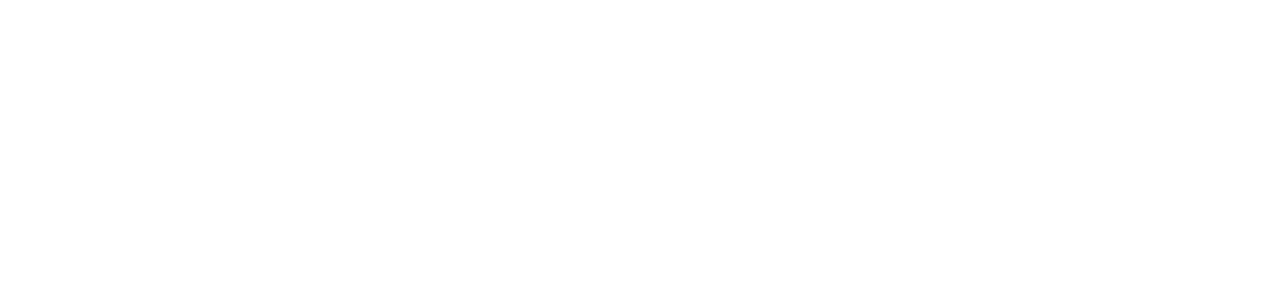
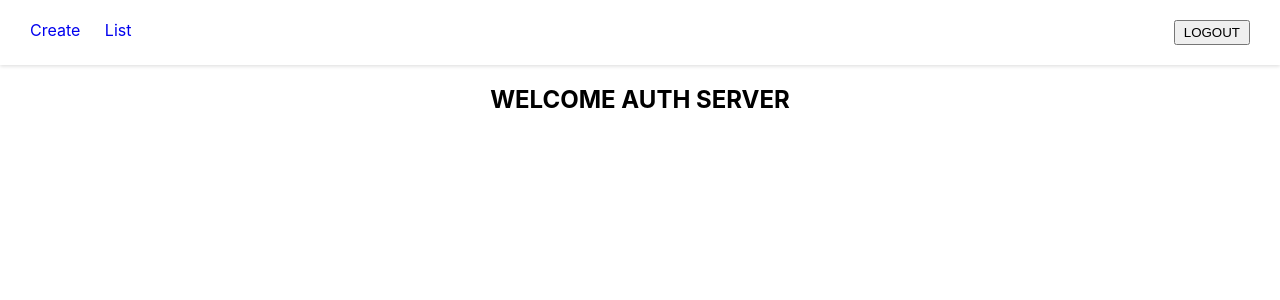
Before and after one commit to NaimuddinSaifi/auth-server-frontend, a React (Create React App) app: page / in a window 1280 px wide. Before the commit this address had no page. Shown: the top 300 px of the page. Built offline with nearby package versions, Linux system fonts and the light colour scheme; sample sign-in values are in the browser's storage.

Commit message:
ADD normal login

```diff
--- a/src/App.css
+++ b/src/App.css
@@ -95,3 +95,25 @@
 .box{
   box-shadow: 0 1.6px 3.6px 0 rgba(0,0,0,0.13),0 0.3px 0.9px 0 rgba(0,0,0,0.11);
 }
+.navbar-card{
+  box-shadow: 0 1.6px 3.6px 0 rgba(0,0,0,0.13),0 0.3px 0.9px 0 rgba(0,0,0,0.11);
+  padding: 20px 20px;
+  display: flex;
+  justify-content: space-between;
+}
+.links{
+  text-decoration: none;
+  padding: 10px;
+}
+.links:hover{
+  color: red;
+}
+.pd-10{
+  padding: 3px 8px;
+}
+.text-center{
+  text-align: center;
+}
+.mt-3{
+  margin-top: 10px!important;
+}
--- a/src/App.js
+++ b/src/App.js
@@ -1,13 +1,14 @@
 import './App.css';
+import 'react-toastify/dist/ReactToastify.css';
 import { BrowserRouter as Router, Route, Routes } from 'react-router-dom';
+import { ToastContainer } from 'react-toastify';
 import LoginAuthServer from './pages/LoginAuthServer';
 import ConsentScreen from './pages/ConsentScreen';
 import CreateCred from './pages/CreateCred';
 import GetCred from './pages/GetCred';
 import EditCred from './pages/EditCred';
 import SignupAuthServer from './pages/SignupAuthServer';
-import { ToastContainer } from 'react-toastify';
-import 'react-toastify/dist/ReactToastify.css';
+import Home from './pages/Home';
 
 function App() {
   return (<>
@@ -18,6 +19,7 @@
         <Route exact path="/oauth/register" element={<SignupAuthServer />} />
         <Route exact path="/oauth/consent" element={<ConsentScreen />} />
 
+        <Route exact path="/" element={<Home />} />
         <Route exact path="/create-cred" element={<CreateCred />} />
         <Route exact path="/get-cred" element={<GetCred />} />
         <Route exact path="/edit-cred/:client_id" element={<EditCred />} />
--- a/src/components/Navbar.js
+++ b/src/components/Navbar.js
@@ -2,9 +2,21 @@
 
 function Navbar() {
     return (
-        <div>
-            <Link to="/create-cred"> Create </Link>
-            <Link to="/get-cred"> List </Link>
+        <div className="navbar-card">
+            <div>
+                <Link className="links" to="/create-cred"> Create </Link>
+                <Link className="links" to="/get-cred"> List </Link>
+            </div>
+            <div>
+                <Link className="links" to="/oauth/authorize">
+                    <button className="pd-10" onClick={() => {
+                        localStorage && localStorage.clear()
+                    }}>
+                        LOGOUT
+                    </button>
+                </Link>
+
+            </div>
         </div>
     );
 }
--- a/src/pages/ConsentScreen.js
+++ b/src/pages/ConsentScreen.js
@@ -1,5 +1,5 @@
 import axios from "axios";
-import { useEffect, useState } from "react";
+import { useState } from "react";
 import { useNavigate, useLocation } from "react-router-dom";
 import { toast } from "react-toastify"
 
--- a/src/pages/CreateCred.js
+++ b/src/pages/CreateCred.js
@@ -2,6 +2,7 @@
 import axios from "axios";
 import { useLocation, useNavigate } from "react-router-dom";
 import Navbar from "../components/Navbar";
+import { toast } from "react-toastify";
 
 function Cred(props) {
     const location = useLocation()
@@ -20,6 +21,9 @@
                 console.log(res)
                 if (res && res.data && res.data.code === 200) {
                     navigate('/get-cred')
+                }
+                if (res && res.data && res.data.code === 404) {
+                    toast(res.data.message)
                 }
             })
             .catch(err => {
--- a/src/pages/EditCred.js
+++ b/src/pages/EditCred.js
@@ -23,6 +23,7 @@
                 if (res && res.data && res.data.code === 200) {
                     toast('Updated successfully.')
                     setupdated(!updated)
+                    navigate('/get-cred')
                 }
             })
             .catch(err => {
@@ -83,8 +84,8 @@
                             )
                         })
                     }
-                    <div className="flex-center">
-                        <button className="submit-btn"
+                    <div className="flex-center mt-3">
+                        <button className="submit-btn mt-3"
                             onClick={handleSubmit}>
                             EDIT
                         </button>
--- /dev/null
+++ b/src/pages/Home.js
@@ -0,0 +1,21 @@
+import { useEffect } from 'react';
+import { useNavigate } from 'react-router-dom';
+import Navbar from '../components/Navbar';
+
+function Home() {
+    const navigate = useNavigate()
+    useEffect(() => {
+        const userToken = localStorage && localStorage.getItem('user_token')
+        if (!userToken) {
+            navigate('/oauth/authorize')
+        }
+    }, [])
+    return (
+        <div>
+            <Navbar />
+            <h2 className="text-center">  WELCOME AUTH SERVER </h2>
+        </div>
+    );
+}
+
+export default Home;
--- a/src/pages/LoginAuthServer.js
+++ b/src/pages/LoginAuthServer.js
@@ -2,7 +2,6 @@
 import { useState } from 'react'
 import axios from 'axios'
 import { useNavigate, useLocation, Link } from 'react-router-dom'
-import { useEffect } from 'react/cjs/react.development'
 import { toast } from 'react-toastify'
 
 function LoginAuthServer(props) {
@@ -30,7 +29,12 @@
                         toast('Login Success.')
                         localStorage.setItem('user_token', res && res.data && res.data.data.user_token)
                         localStorage.setItem('user_id', res && res.data && res.data.data.user_id)
-                        navigate(`/oauth/consent?client_id=${clientId}&redirect_uri=${redirectUri}&state=${state}`)
+                        if (clientId && redirectUri) {
+                            navigate(`/oauth/consent?client_id=${clientId}&redirect_uri=${redirectUri}&state=${state}`)
+                        }
+                        if (!clientId || !redirectUri) {
+                            navigate(`/`)
+                        }
                     }
                     if (res && res.data && res.data.code === 404) {
                         toast('User Not Found.')
@@ -69,7 +73,9 @@
                     </button>
                 </div>
                 <div className="center">
-                    <Link to={`/oauth/register?client_id=${clientId}&redirect_uri=${redirectUri}&state=${state}`}>
+                    <Link to={(clientId && redirectUri) ?
+                        `/oauth/register?client_id=${clientId}&redirect_uri=${redirectUri}&state=${state}`
+                        : `/oauth/register`}>
                         Dont have an account ? Signup
                     </Link>
                 </div>
--- a/src/pages/SignupAuthServer.js
+++ b/src/pages/SignupAuthServer.js
@@ -27,7 +27,7 @@
                     console.log(res)
                     if (res && res.data && res.data.code === 200) {
                         toast('Signup Success.')
-                        navigate(loginUrl)
+                        navigate((clientId && redirectUri) ? loginUrl : `/oauth/authorize`)
                     }
                     if (res && res.data && res.data.code === 404) {
                         toast('User Alreday Exists.')
@@ -64,7 +64,7 @@
                     </button>
                 </div>
                 <div className="center">
-                    <Link to={loginUrl}>
+                    <Link to={(clientId && redirectUri) ? loginUrl : `/oauth/authorize`}>
                         Already have an account ? Login
                     </Link>
                 </div>
```
